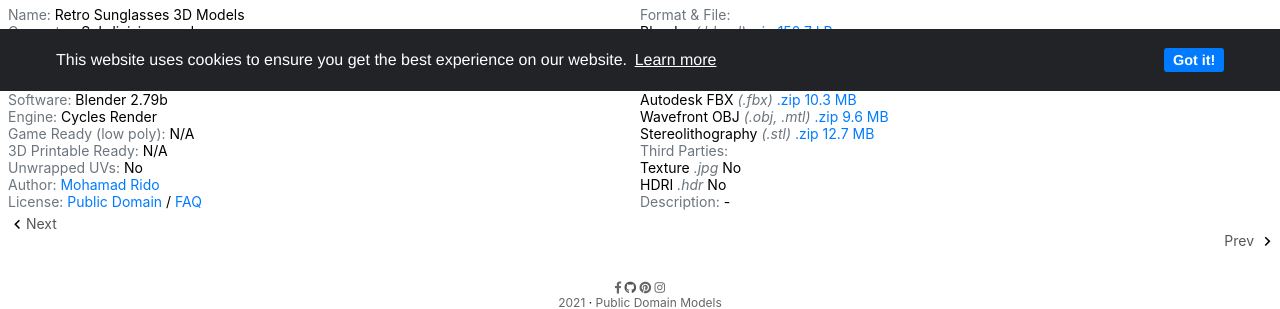
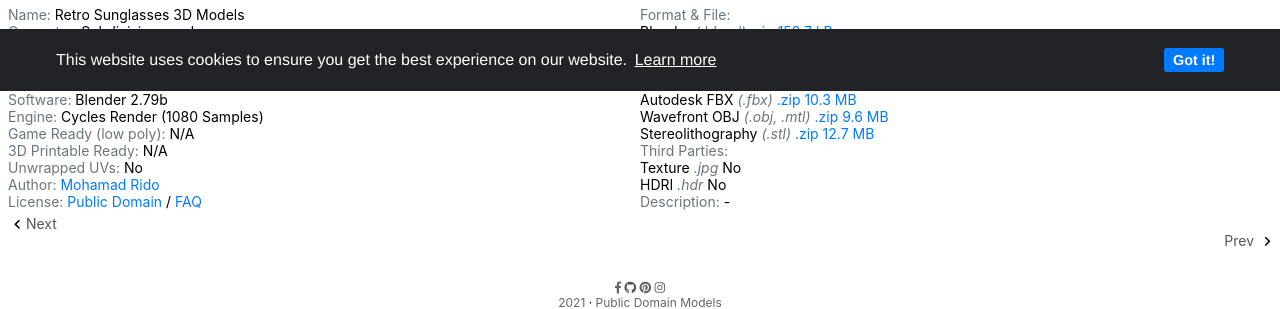
Before and after one commit to mohamadrido/project, a Jekyll site: the page built from _posts/2021-07-06-retro-sunglasses.md, in a window 1280 px wide. Shown: the part 809-1118 px from the top of the page. Built offline with Jekyll 4.4.1, drawn with Linux system fonts in a browser that asks for light colours; nearby versions of some CDN libraries; our own code applies the rules of GitHub Pages for plain Markdown files.

Commit message:
Update 2021-07-06-retro-sunglasses.md

```diff
--- a/_posts/2021-07-06-retro-sunglasses.md
+++ b/_posts/2021-07-06-retro-sunglasses.md
@@ -6,12 +6,12 @@
 image: "/assets/images/retro-sunglasses.jpg"
 object: "Retro Sunglasses"
 geometry: "Subdivision-ready"
-vertices: "N/A"
+vertices: "17,436"
 uvunwrapped: "No"
 animated: "No"
 software: "Blender 2.79b"
 rigged: "No"
-engine: "Cycles Render"
+engine: "Cycles Render (1080 Samples)"
 gameready: "N/A"
 3dprintableready: "N/A"
 admin: "<a href='/about'>Mohamad Rido</a>"
```
